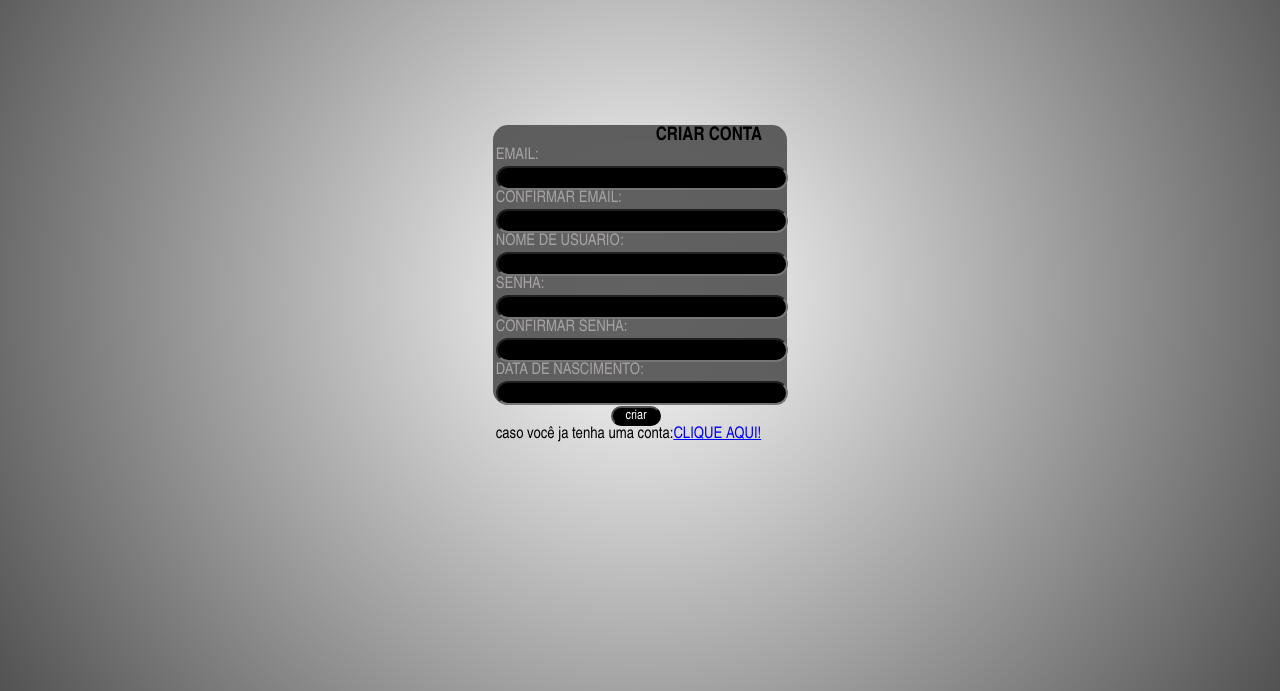
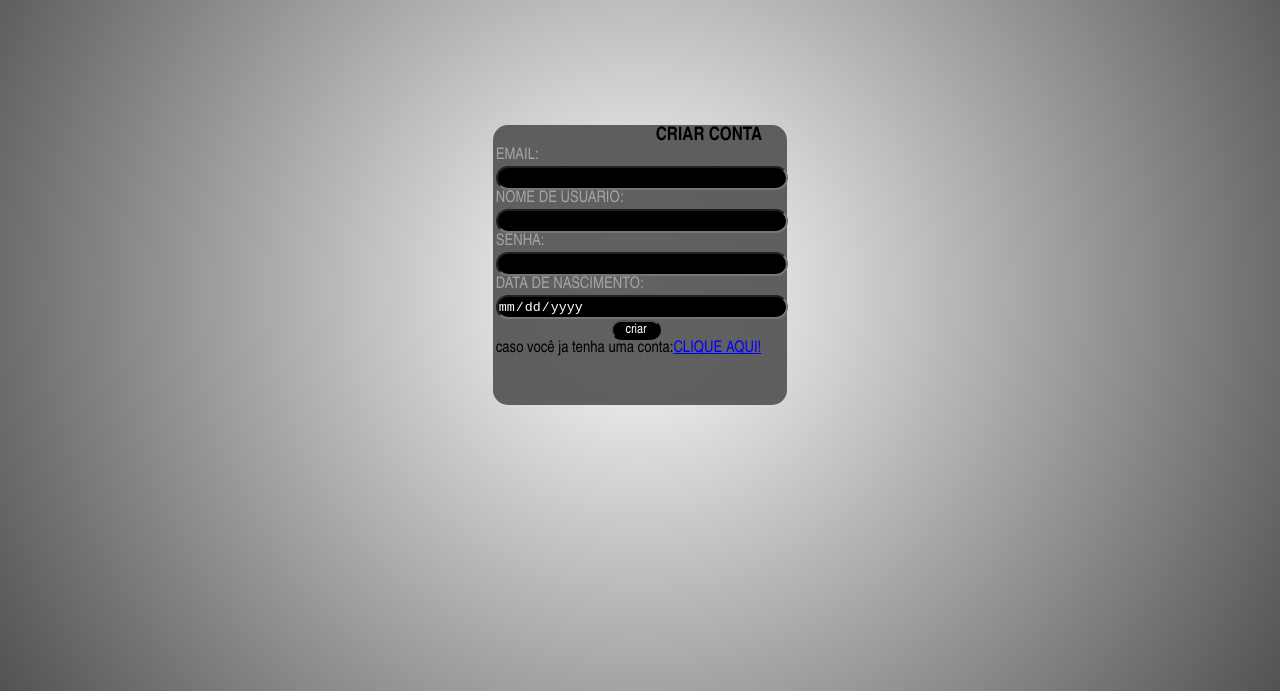
Before and after one commit to Leonardo-de-almeida-procknow/Whisteam, a website: page frontend/Registrar.html in a window 1280 px wide. Shown: the part 109-800 px from the top of the page. Drawn offline with Linux system fonts and the light colour scheme.

Commit message:
id adicionado

```diff
--- a/frontend/Registrar.html
+++ b/frontend/Registrar.html
@@ -59,12 +59,10 @@
     <div class="menulogcreat">
         <div class="criar">
             <h3 style="margin-left: 160PX;font-family: arial narrow;">CRIAR CONTA</h3>
-            <p style="color: #a7a3a3;font-family: arial narrow;">EMAIL:</p><input>
-            <p style="color: #a7a3a3;font-family: arial narrow;">CONFIRMAR EMAIL:</p><input>
-            <p style="color: #a7a3a3;font-family: arial narrow;">NOME DE USUARIO:</p><input>
-            <p style="color: #a7a3a3;font-family: arial narrow;">SENHA:</p><input>
-            <p style="color: #a7a3a3;font-family: arial narrow;">CONFIRMAR SENHA:</p><input>
-            <p style="color: #a7a3a3;font-family: arial narrow;">DATA DE NASCIMENTO:</p><input>
+            <p style="color: #a7a3a3;font-family: arial narrow;">EMAIL:</p><input type="text" id="email">
+            <p style="color: #a7a3a3;font-family: arial narrow;">NOME DE USUARIO:</p><input type="text" id="nome">
+            <p style="color: #a7a3a3;font-family: arial narrow;">SENHA:</p><input type="text" id="senha">
+            <p style="color: #a7a3a3;font-family: arial narrow;">DATA DE NASCIMENTO:</p><input type="date" id="data_d_ncm" placeholder="coloque sua data de nascimento">
             <button style="border-radius: 15px;height: 20px;background-color: #000;color: #fff;width: 50px;margin-left: 40%;font-family: arial narrow;">criar</button>
             <p style="font-family: arial narrow;">caso você ja tenha uma conta:<a href="Logar.html">CLIQUE AQUI!</a></p>
         </div>
```
Also changed, not shown: frontend/Logar.html (+3 -3 lines).
